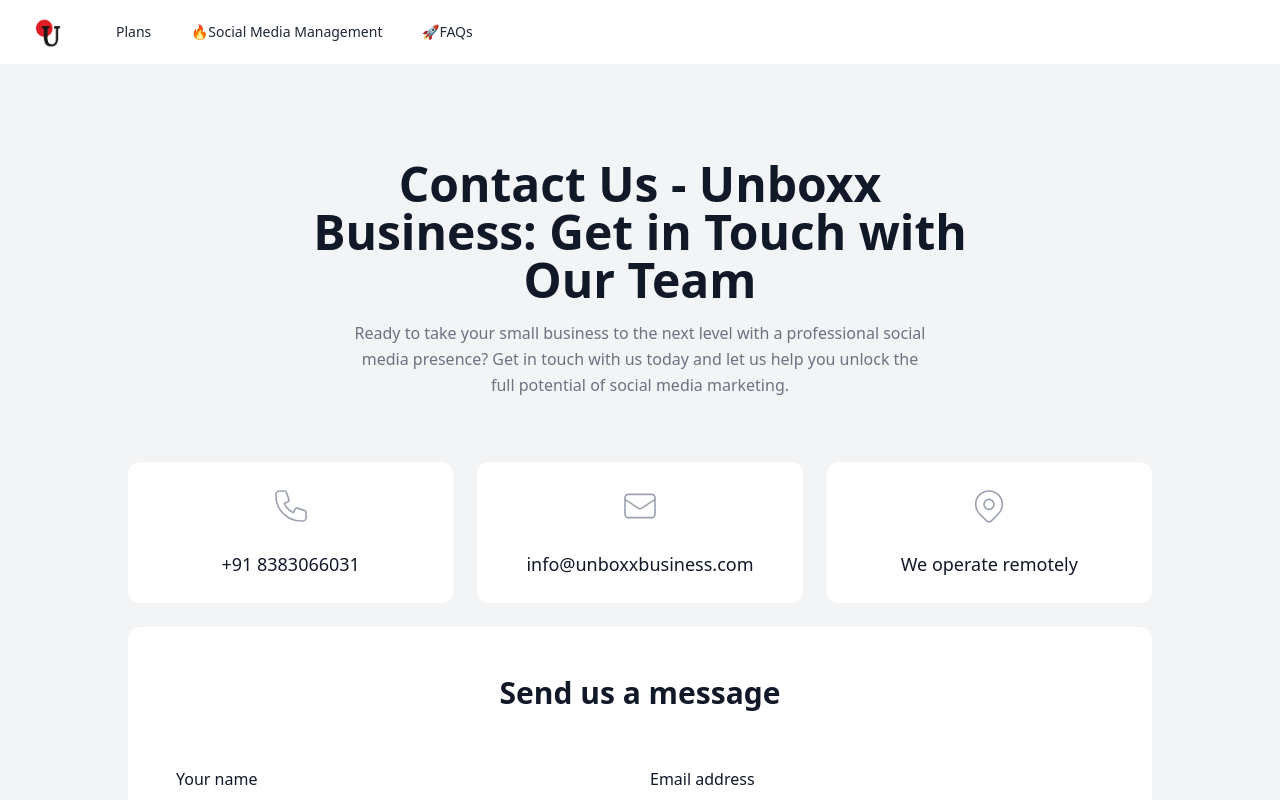
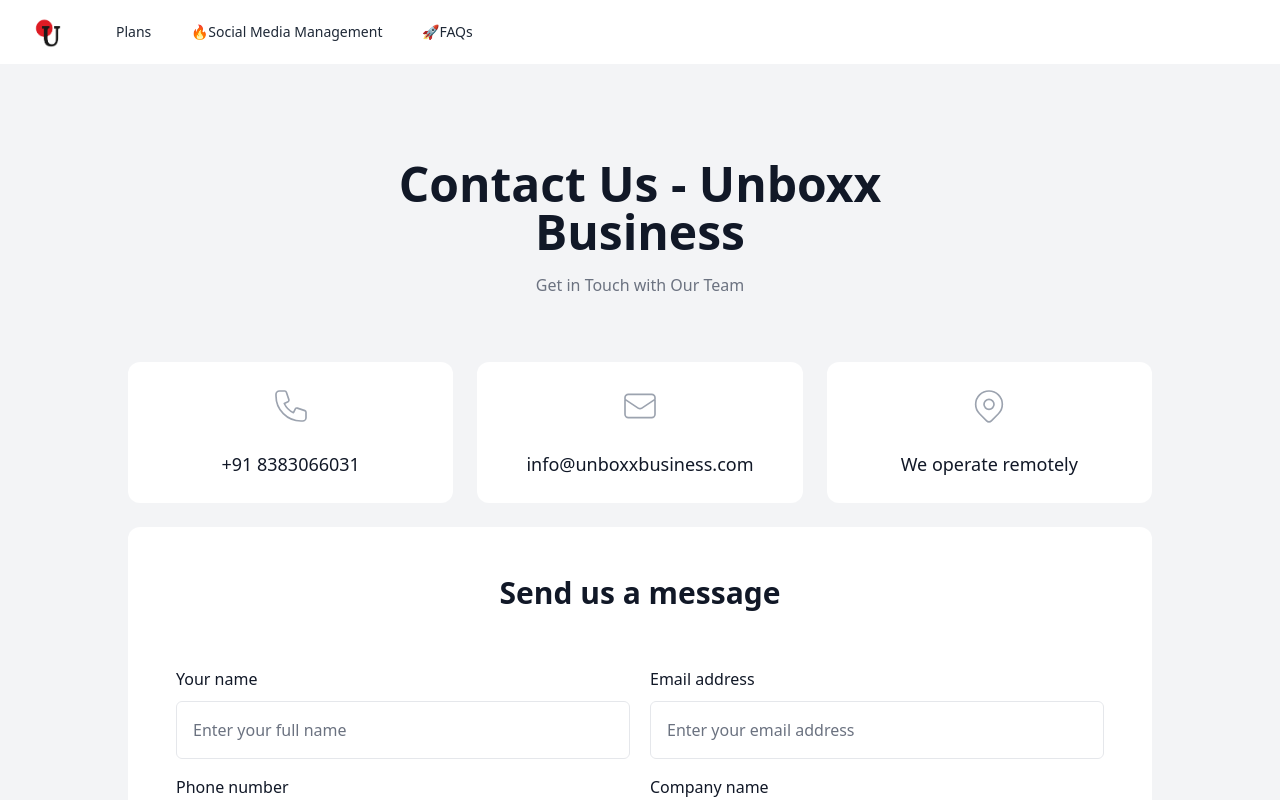
Before and after one commit to unboxxbusiness/ubnextapp, a Next.js app: page /contact in a window 1280 px wide. Shown: the top 800 px of the page. Built offline with nearby package versions, Linux system fonts and the light colour scheme.

Commit message:
Add existing file

```diff
--- a/components/Message.js
+++ b/components/Message.js
@@ -42,7 +42,7 @@
       {/* Honeypot field */}
       <div style={{ display: 'none' }}>
         <label>
-          Don't fill this out if you are human:
+          Dont fill this out if you are human:
           <input name="bot-field" />
         </label>
       </div>
--- a/pages/contact.js
+++ b/pages/contact.js
@@ -21,8 +21,8 @@
     <section className="py-10 bg-gray-100 sm:py-16 lg:py-24">
     <div className="px-4 mx-auto sm:px-6 lg:px-8 max-w-7xl">
         <div className="max-w-2xl mx-auto text-center">
-            <h2 className="text-3xl font-bold leading-tight text-gray-900 sm:text-4xl lg:text-5xl">Contact Us - Unboxx Business: Get in Touch with Our Team</h2>
-            <p className="max-w-xl mx-auto mt-4 text-base leading-relaxed text-gray-500">Ready to take your small business to the next level with a professional social media presence? Get in touch with us today and let us help you unlock the full potential of social media marketing.</p>
+            <h2 className="text-3xl font-bold leading-tight text-gray-900 sm:text-4xl lg:text-5xl">Contact Us - Unboxx Business</h2>
+            <p className="max-w-xl mx-auto mt-4 text-base leading-relaxed text-gray-500"> Get in Touch with Our Team</p>
         </div>
 
         <div className="max-w-5xl mx-auto mt-12 sm:mt-16">
```
